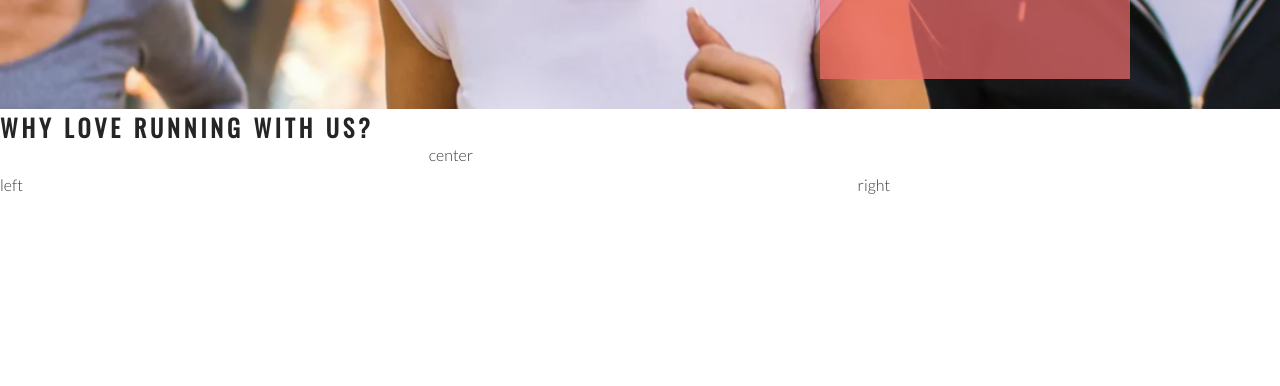
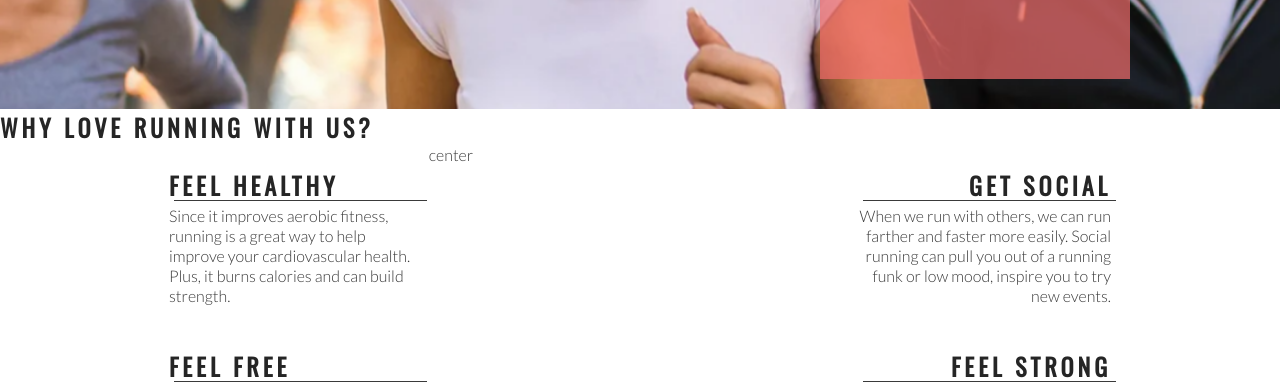
Before and after one commit to SeanTangney/Love_running, a plain HTML site: page index.html in a window 1280 px wide. Shown: the part 566-952 px from the top of the page. Drawn offline with nearby package versions, Linux system fonts and the light colour scheme.

Commit message:
Add ethos headings and paragraphs

```diff
--- a/assets/css/style.css
+++ b/assets/css/style.css
@@ -123,3 +123,31 @@ h1, h2 {
     width: 33%;
     margin: 0 auto;
 }
+hr{
+    border-top: 1px solid #3a3a3a;
+    width: 100%;
+    margin: 5px;
+}
+
+.left-about-heading{
+    width: 60%;
+    float: right;
+    line-height: 20px;
+    clear: both;
+    margin-bottom: 50px;
+}
+.right-about-heading{
+    width: 60%;
+    float: left;
+    line-height: 20px;
+    clear: both;
+    margin-bottom: 50px;
+}
+
+.right-about-heading h2{
+    text-align: right;
+
+}
+.right-about-heading p{
+    text-align: right;
+}
--- a/index.html
+++ b/index.html
@@ -35,14 +35,41 @@
         </div>
     </section>
     <section id="club-ethos">
-        <h1> WHy Love Running With Us?</h1>
+        <h1> Why Love Running With Us?</h1>
         <div id="left-about">
-            left
+            <div class="left-about-heading">
+                <h2>Feel Healthy</h2>
+                <hr>
+                <p>
+                    Since it improves aerobic fitness, running is a great way to help improve your cardiovascular health. Plus, it burns calories and can build strength.
+                </p>
+            </div>
+            <div class="left-about-heading">
+                <h2>Feel Free</h2>
+                <hr>
+                <p>
+                    Physical exercise, running included, is known to release endorphins in the brain. Endorphins make you more energetic, more awake and, yes, happier.
+                </p>
+            </div>
         </div>
 
         <div id="right-about">
-            right
+            <div class="right-about-heading">
+                <h2>Get Social</h2>
+                <hr>
+                <p>
+                    When we run with others, we can run farther and faster more easily. Social running can pull you out of a running funk or low mood, inspire you to try new events.
+                </p>
+            </div>
+            <div class="right-about-heading">
+                <h2>Feel Strong</h2>
+                <hr>
+                <p>
+                    Running strengthens your heart by pumping blood more effectively through your body.
+                </p>
+            </div>
         </div>
+
 
         <div id="center-about">
             center
```
